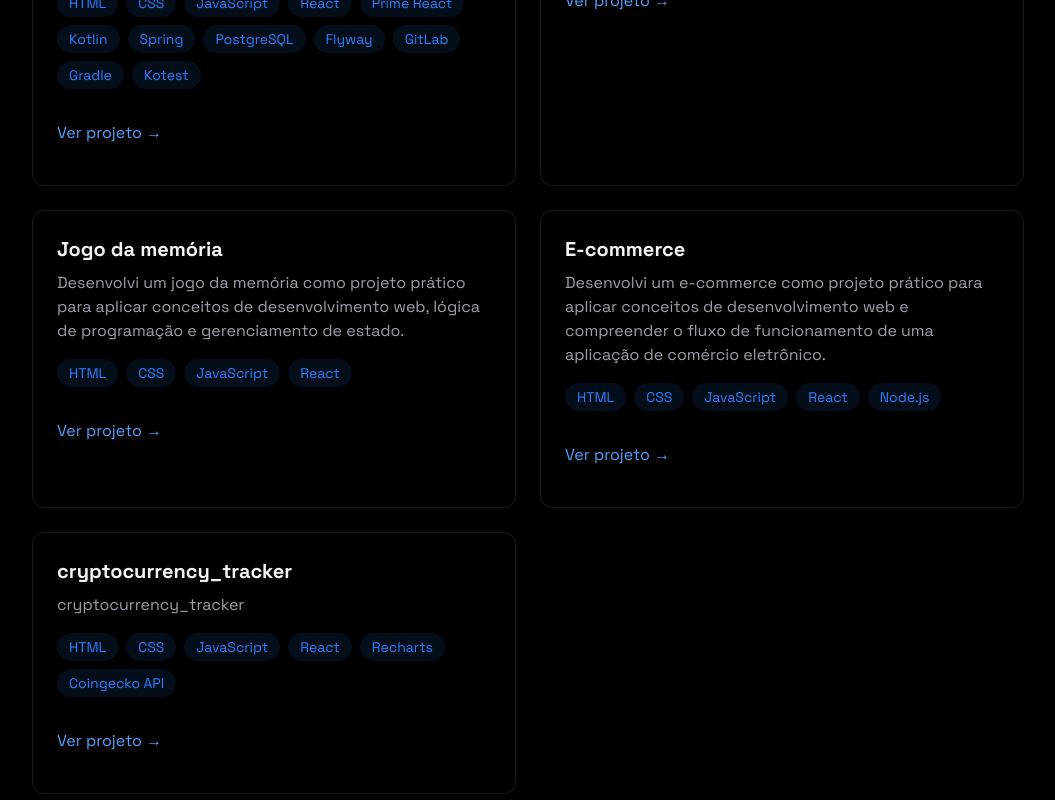
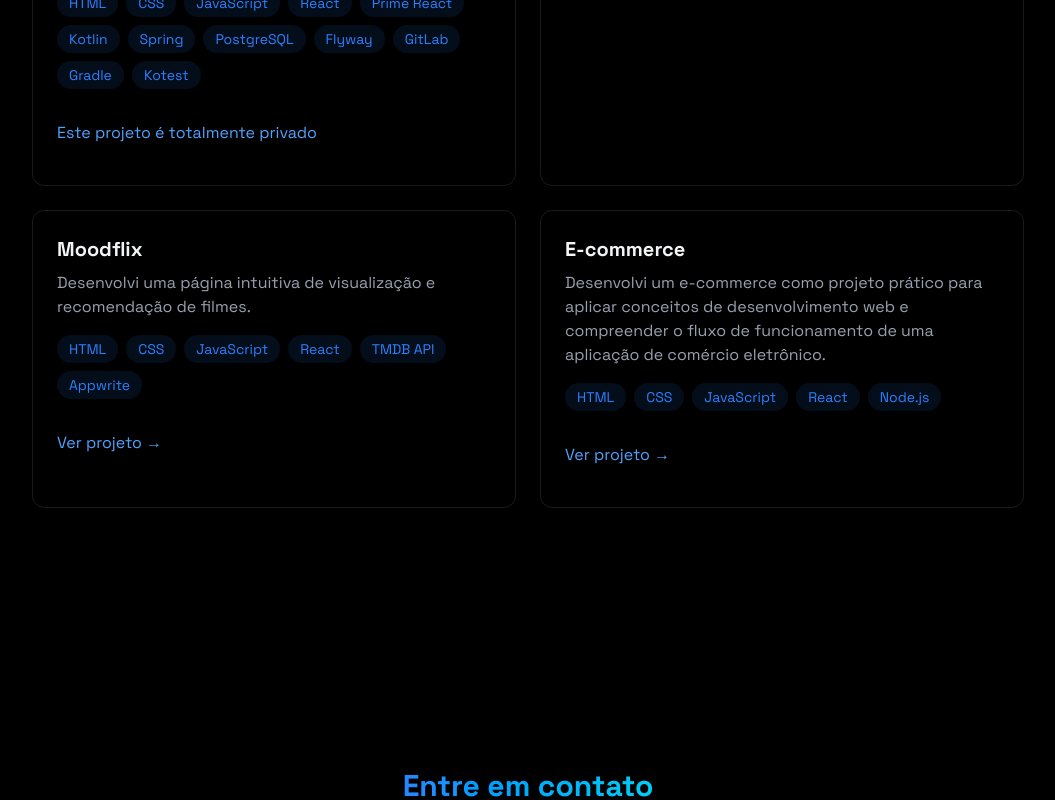
Before and after one commit to lucasrodriguescunha/beautiful-portfolio, a React (Vite) app: page /pt in a window 1280 px wide. Shown: the part 2300-3100 px from the top of the page, without its empty margins (112-1167 px from the left). Built offline with nearby package versions, Linux system fonts and the light colour scheme.

Commit message:
refactor: remove Memory Game project details and update translations keys in Projects component

```diff
--- a/src/components/sections/Projects.jsx
+++ b/src/components/sections/Projects.jsx
@@ -38,6 +38,44 @@ export const Projects = () => {
                     'GitLab',
                     'Gradle',
                     'Kotest'
+                  ].map((tech, key) => (
+                    <span
+                      key={key}
+                      className='bg-blue-500/10 text-blue-500 py-1 px-3 rounded-full text-sm hover:bg-blue-500/20 hover:shadow-[0_2px_8px_rgba(59, 130, 246, 0.2)] transition'
+                    >
+                      {tech}
+                    </span>
+                  ))}
+              </div>
+
+              <div className='flex justify-between items-center'>
+                <a
+                  href='#'
+                  className='text-blue-400 hover:text-blue-300 transition-colors my-4'
+                  disabled={true}
+                >
+                  Este projeto é totalmente privado
+                </a>
+              </div>
+            </div>
+
+            <div
+              className='p-6 rounded-xl border border-white/10 hover:-translate-y-1 hover:border-blue-500/30 hover:shadow-[0_2px_8px_rgba(59, 130, 246, 0.1)] transition-all'>
+              <h3 className='text-xl font-bold mb-2'>
+                {t('cryptocurrency_tracker')}
+              </h3>
+              <p className='text-gray-400 mb-4'>
+                {t('cryptocurrency_tracker')}
+              </p>
+              <div className='flex flex-wrap gap-2 mb-4'>
+                {
+                  [
+                    'HTML',
+                    'CSS',
+                    'JavaScript',
+                    'React',
+                    'Recharts',
+                    'Coingecko API'
                   ].map((tech, key) => (
                     <span
                       key={key}
@@ -99,41 +137,6 @@ export const Projects = () => {
             <div
               className='p-6 rounded-xl border border-white/10 hover:-translate-y-1 hover:border-blue-500/30 hover:shadow-[0_2px_8px_rgba(59, 130, 246, 0.1)] transition-all'>
               <h3 className='text-xl font-bold mb-2'>
-                {t('memory_game_title')}
-              </h3>
-              <p className='text-gray-400 mb-4'>
-                {t('memory_game_description')}
-              </p>
-              <div className='flex flex-wrap gap-2 mb-4'>
-                {
-                  [
-                    'HTML',
-                    'CSS',
-                    'JavaScript',
-                    'React'
-                  ].map((tech, key) => (
-                    <span
-                      key={key}
-                      className='bg-blue-500/10 text-blue-500 py-1 px-3 rounded-full text-sm hover:bg-blue-500/20 hover:shadow-[0_2px_8px_rgba(59, 130, 246, 0.2)] transition'
-                    >
-                      {tech}
-                    </span>
-                  ))}
-              </div>
-
-              <div className='flex justify-between items-center'>
-                <a
-                  href='https://memory-game-eosin-two.vercel.app/'
-                  className='text-blue-400 hover:text-blue-300 transition-colors my-4'
-                >
-                  {t('view_project')} &#8594;
-                </a>
-              </div>
-            </div>
-
-            <div
-              className='p-6 rounded-xl border border-white/10 hover:-translate-y-1 hover:border-blue-500/30 hover:shadow-[0_2px_8px_rgba(59, 130, 246, 0.1)] transition-all'>
-              <h3 className='text-xl font-bold mb-2'>
                 {t('ecommerce_title')}
               </h3>
               <p className='text-gray-400 mb-4'>
@@ -166,43 +169,6 @@ export const Projects = () => {
                 </a>
               </div>
             </div>
-
-            <div
-              className='p-6 rounded-xl border border-white/10 hover:-translate-y-1 hover:border-blue-500/30 hover:shadow-[0_2px_8px_rgba(59, 130, 246, 0.1)] transition-all'>
-              <h3 className='text-xl font-bold mb-2'>
-                {t('cryptocurrency_tracker')}
-              </h3>
-              <p className='text-gray-400 mb-4'>
-                {t('cryptocurrency_tracker')}
-              </p>
-              <div className='flex flex-wrap gap-2 mb-4'>
-                {
-                  [
-                    'HTML',
-                    'CSS',
-                    'JavaScript',
-                    'React',
-                    'Recharts',
-                    'Coingecko API'
-                  ].map((tech, key) => (
-                    <span
-                      key={key}
-                      className='bg-blue-500/10 text-blue-500 py-1 px-3 rounded-full text-sm hover:bg-blue-500/20 hover:shadow-[0_2px_8px_rgba(59, 130, 246, 0.2)] transition'
-                    >
-                      {tech}
-                    </span>
-                  ))}
-              </div>
-
-              <div className='flex justify-between items-center'>
-                <a
-                  href='#'
-                  className='text-blue-400 hover:text-blue-300 transition-colors my-4'
-                >
-                  {t('view_project')} &#8594;
-                </a>
-              </div>
-            </div>
           </div>
         </div>
       </RevealOnScroll>
--- a/src/locales/en/translation.json
+++ b/src/locales/en/translation.json
@@ -23,8 +23,6 @@
   "document_manager_description": "I participated in an extension project for the Computer Science course with the goal of developing document management and control software, aimed at optimizing the processes of the Assets and Materials Administration Division of the Municipality of Ubá.",
   "moodflix_title": "Moodflix",
   "moodflix_description": "I developed an intuitive movie viewing and recommendation system.",
-  "memory_game_title": "Memory game",
-  "memory_game_description": "I developed a memory game as a practical project to apply concepts of web development, programming logic, and state management.",
   "ecommerce_title": "E-commerce",
   "ecommerce_description": "I developed an e-commerce platform as a practical project to apply web development concepts and understand the workflow of an e-commerce application.",
   "view_project": "View project",
--- a/src/locales/pt/translation.json
+++ b/src/locales/pt/translation.json
@@ -23,8 +23,6 @@
   "document_manager_description": "Participei de um projeto de extensão do curso de Ciência da Computação com o objetivo de desenvolver um software de gestão e controle de documentos, voltado à otimização dos processos do setor de Divisão de Patrimônio e Administração de Materiais da Prefeitura Municipal de Ubá.",
   "moodflix_title": "Moodflix",
   "moodflix_description": "Desenvolvi uma página intuitiva de visualização e recomendação de filmes.",
-  "memory_game_title": "Jogo da memória",
-  "memory_game_description": "Desenvolvi um jogo da memória como projeto prático para aplicar conceitos de desenvolvimento web, lógica de programação e gerenciamento de estado.",
   "ecommerce_title": "E-commerce",
   "ecommerce_description": "Desenvolvi um e-commerce como projeto prático para aplicar conceitos de desenvolvimento web e compreender o fluxo de funcionamento de uma aplicação de comércio eletrônico.",
   "view_project": "Ver projeto",
```
